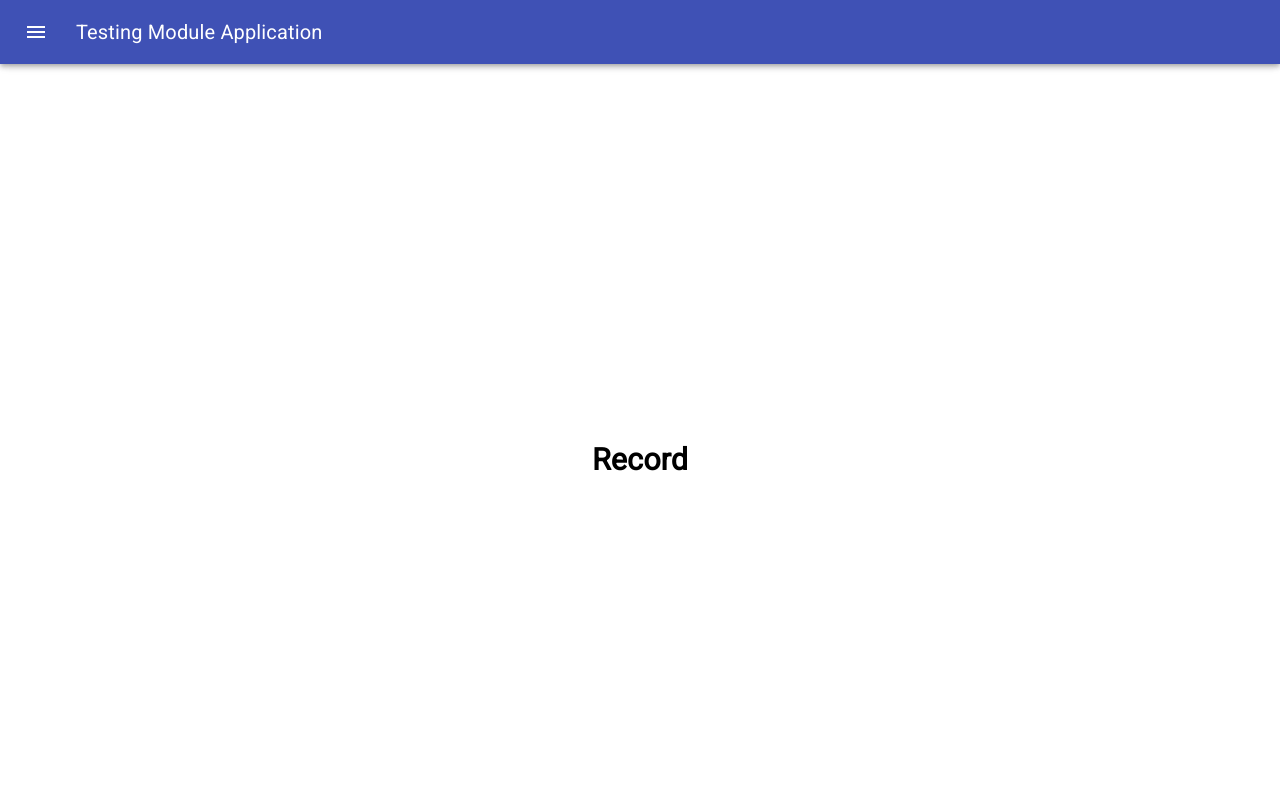
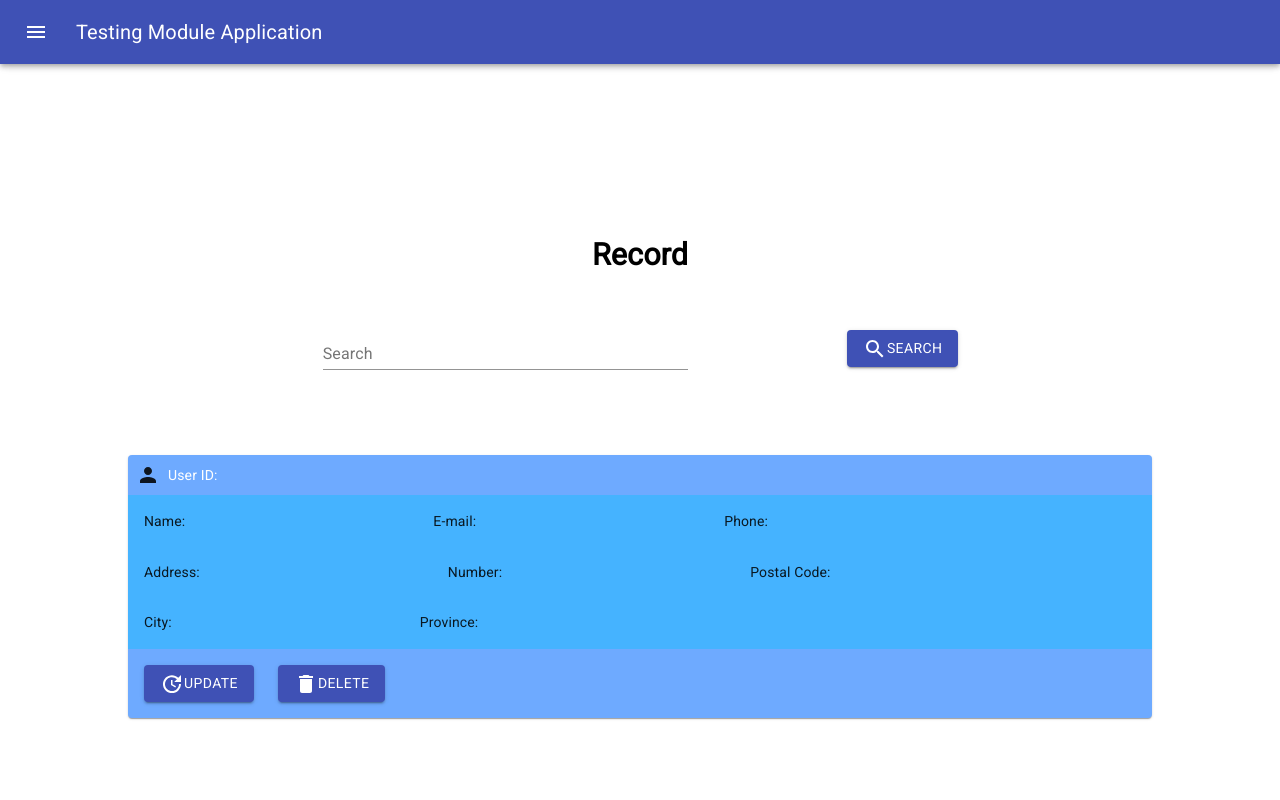
Before and after one commit to ivamgf/Tests-module-app-V2, a React (Create React App) app in the folder testing-module-app/: page /record in a window 1280 px wide. Shown: the top 800 px of the page. Built offline with nearby package versions, Linux system fonts and the light colour scheme.

Commit message:
New_screen_02

```diff
--- /dev/null
+++ b/testing-module-app/src/components/deleteBtn/DeleteBtn.js
@@ -0,0 +1,25 @@
+import React from 'react';
+import { makeStyles } from '@material-ui/core/styles';
+import Button from '@material-ui/core/Button';
+import './deleteBtn.css';
+import DeleteIcon from '@material-ui/icons/Delete';
+
+const useStyles = makeStyles((theme) => ({
+  root: {
+    '& > *': {
+      margin: theme.spacing(1),
+    },
+  },
+}));
+
+export default function ContainedButtons() {
+  const classes = useStyles();
+
+  return (
+    <div className={classes.root}>
+      <Button variant="contained" color="primary">
+        <DeleteIcon />Delete
+      </Button>
+    </div>
+  );
+}
--- /dev/null
+++ b/testing-module-app/src/components/lists/Lists.js
@@ -0,0 +1,71 @@
+import React from 'react';
+import { makeStyles } from '@material-ui/core/styles';
+import Card from '@material-ui/core/Card';
+import CardActions from '@material-ui/core/CardActions';
+import CardContent from '@material-ui/core/CardContent';
+import Typography from '@material-ui/core/Typography';
+import PersonIcon from '@material-ui/icons/Person';
+import './lists.css';
+import UpdateBtn from '../updateBtn/UpdateBtn';
+import DeleteBtn from '../deleteBtn/DeleteBtn';
+
+const useStyles = makeStyles((theme) => ({
+  root: {
+    width: '80%',
+    marginTop: '5%',
+    background: '#6eaaff',
+  },
+  card: {
+    background: '#45b3ff',
+  },
+  id: {
+    color: 'white',
+  },
+  fields: {
+    fontSize: 14,
+    textAlign: 'left',
+  },
+  field1: {
+    fontSize: 14,
+    textAlign: 'left',
+    marginTop: '3%',
+  },
+  field2: {
+    marginLeft: '25%',
+  },
+  field3: {
+    marginLeft: '25%',
+  }
+}));
+
+export default function SimpleCard() {
+  const classes = useStyles();
+
+  return (
+    <Card className={classes.root}>
+      <CardActions className={classes.fields}>
+        <PersonIcon />
+        <span className={classes.id}>User ID:</span >
+      </CardActions>
+      <CardContent className={classes.card}>
+        <Typography className={classes.fields}>
+          <span className={classes.field1}>Name:</span>
+          <span className={classes.field2}>E-mail:</span>
+          <span className={classes.field3}>Phone:</span>
+        </Typography>
+        <Typography className={classes.field1}>
+          <span>Address:</span >
+          <span className={classes.field2}>Number:</span>
+          <span className={classes.field3}>Postal Code:</span>
+        </Typography>
+        <Typography className={classes.field1}>
+          <span>City:</span >
+          <span className={classes.field2}>Province:</span>
+        </Typography>
+      </CardContent>
+      <CardActions>
+        <UpdateBtn /><DeleteBtn />
+      </CardActions>
+    </Card>
+  );
+}
--- /dev/null
+++ b/testing-module-app/src/components/queryBtn/QueryBtn.js
@@ -0,0 +1,26 @@
+import React from 'react';
+import { makeStyles } from '@material-ui/core/styles';
+import Button from '@material-ui/core/Button';
+import './queryBtn.css';
+import SearchIcon from '@material-ui/icons/Search';
+
+const useStyles = makeStyles((theme) => ({
+  root: {
+    display: 'block',
+    '& > *': {
+      margin: theme.spacing(1),
+    },
+  },
+}));
+
+export default function ContainedButtons() {
+  const classes = useStyles();
+
+  return (
+    <div className={classes.root}>
+      <Button variant="contained" color="primary">
+        <SearchIcon />Search
+      </Button>
+    </div>
+  );
+}
--- /dev/null
+++ b/testing-module-app/src/components/queryTxt/QueryTxt.js
@@ -0,0 +1,27 @@
+import React from 'react';
+import { makeStyles } from '@material-ui/core/styles';
+import TextField from '@material-ui/core/TextField';
+import './queryTxt.css';
+import QueryBtn from '../queryBtn/QueryBtn';
+
+const useStyles = makeStyles((theme) => ({
+  root: {
+    display: 'flex',
+    flexWrap: 'wrap',
+    marginLeft: '10%',
+    '& > *': {
+      margin: theme.spacing(2),
+      width: '25ch',
+    },
+  },
+}));
+
+export default function BasicTextFields() {
+  const classes = useStyles();
+
+  return (
+    <form className={classes.root} noValidate autoComplete="off">
+      <TextField id="standard-query" label="Search" /><QueryBtn />
+    </form>
+  );
+}
--- /dev/null
+++ b/testing-module-app/src/components/updateBtn/UpdateBtn.js
@@ -0,0 +1,25 @@
+import React from 'react';
+import { makeStyles } from '@material-ui/core/styles';
+import Button from '@material-ui/core/Button';
+import './updateBtn.css';
+import UpdateIcon from '@material-ui/icons/Update';
+
+const useStyles = makeStyles((theme) => ({
+  root: {
+    '& > *': {
+      margin: theme.spacing(1),
+    },
+  },
+}));
+
+export default function ContainedButtons() {
+  const classes = useStyles();
+
+  return (
+    <div className={classes.root}>
+      <Button variant="contained" color="primary">
+        <UpdateIcon />Update
+      </Button>
+    </div>
+  );
+}
--- a/testing-module-app/src/pages/record/Record.js
+++ b/testing-module-app/src/pages/record/Record.js
@@ -1,13 +1,16 @@
 import React, { Component } from 'react';
 import './record-style.css';
 import '../../App.css';
+import Lists from '../../components/lists/Lists';
+import QueryTxt from '../../components/queryTxt/QueryTxt';
 
 export default class Record extends Component {
     render() {
         return (
             <article className="App-article">
                 <h3 className="styleTitle">Record</h3>
-
+                <QueryTxt />
+                <Lists />
             </article>
         )
     }
```
Also changed, not shown: testing-module-app/src/components/deleteBtn/deleteBtn.css (added), testing-module-app/src/components/lists/lists.css (added), testing-module-app/src/components/queryBtn/queryBtn.css (added), testing-module-app/src/components/queryTxt/queryTxt.css (added), testing-module-app/src/components/updateBtn/updateBtn.css (added).
